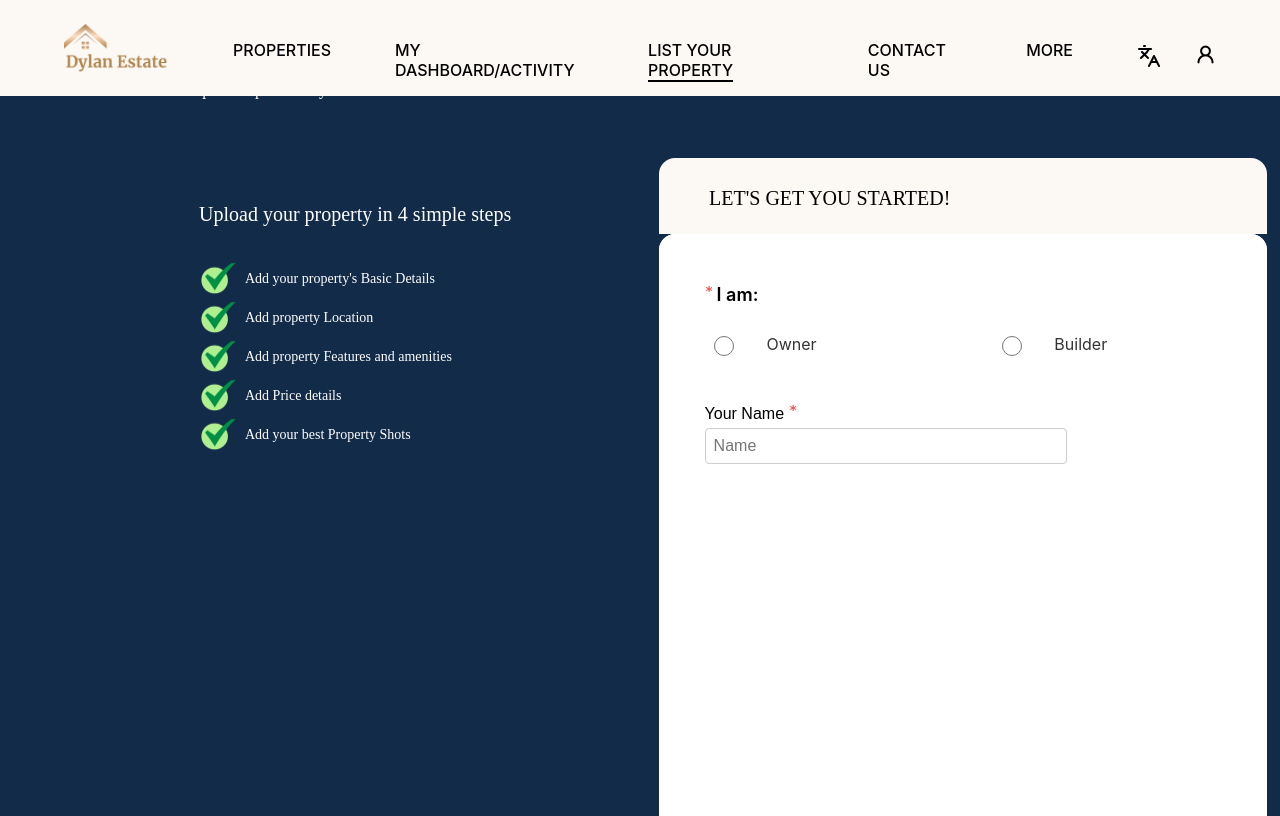
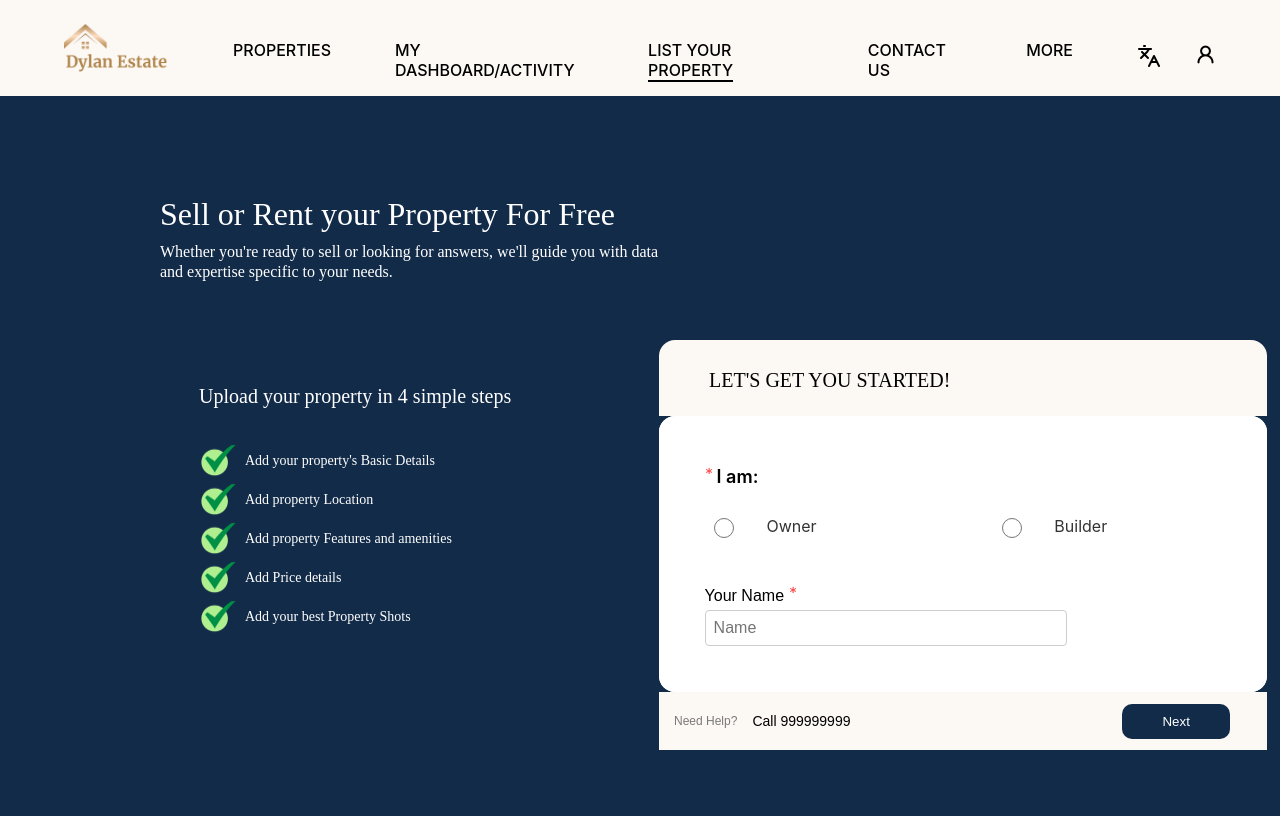
Before and after one commit to kaustubhduse/rent, a React (Create React App) app: page /list-your-property in a window 1280 px wide. Built offline with nearby package versions, Linux system fonts and the light colour scheme.

Commit message:
Added new features

```diff
--- a/src/components/HomePage/FormFilling.css
+++ b/src/components/HomePage/FormFilling.css
@@ -1,6 +1,6 @@
 .whole-form{
     width: 608px;
-    height: 40rem;
+    height: auto;
     gap: 0px;
     border-radius: 16px;
     border: 1px 1px 1px 1px;
```
